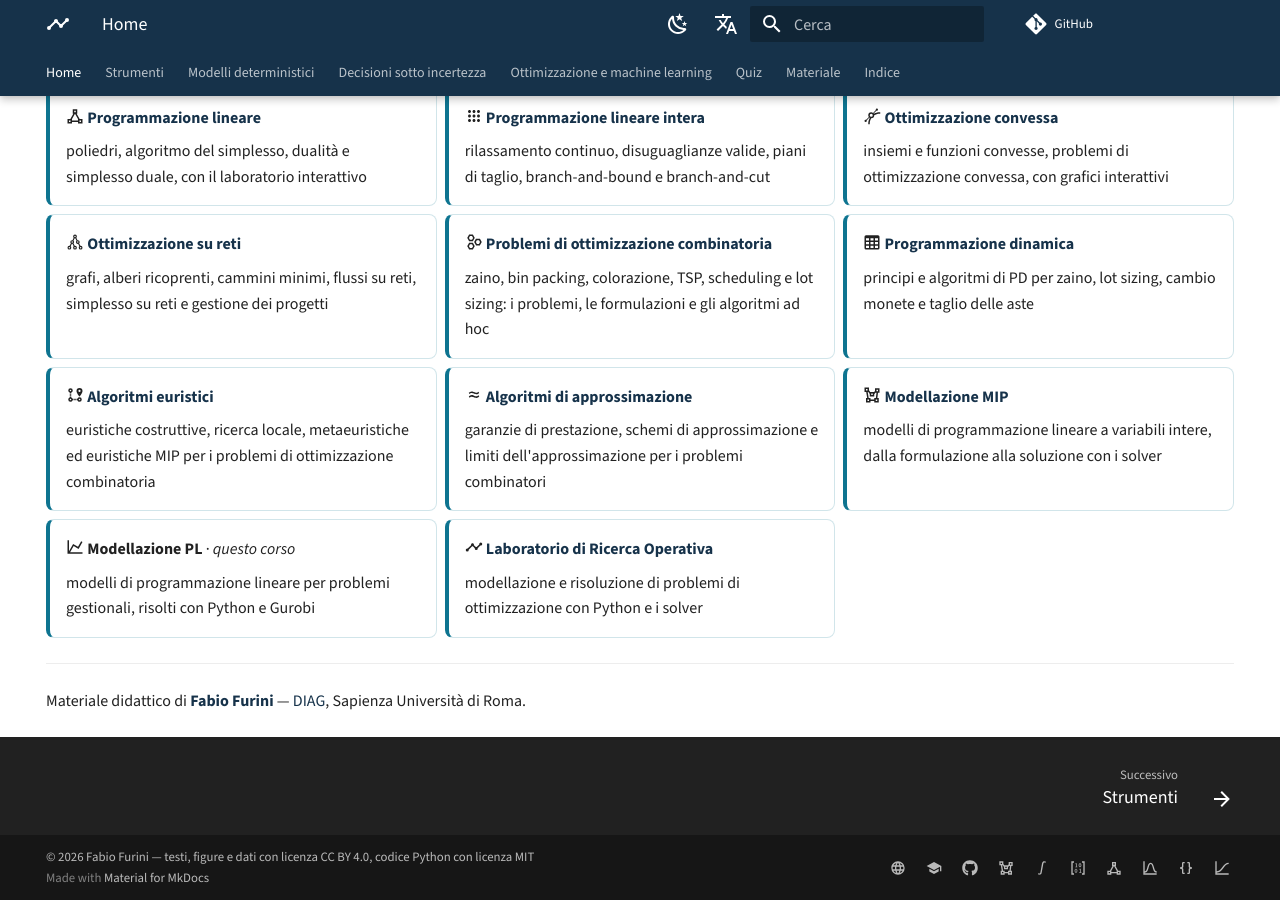
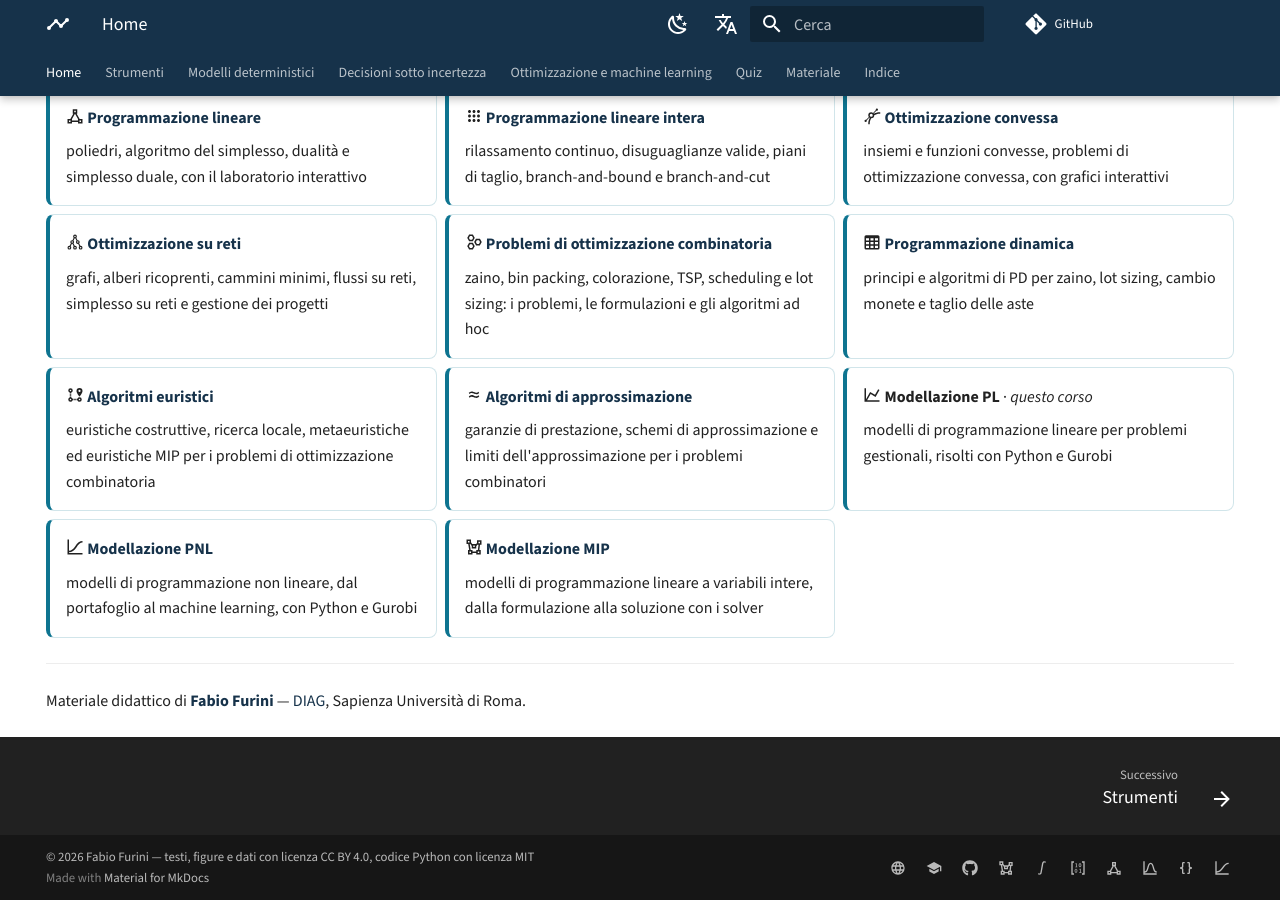
Before and after one commit to fabiofurini/modellazione-pl, an MkDocs documentation site: the page built from docs/index.md, in a window 1280 px wide and 900 px high, scrolled down 2510 px. Built offline with MkDocs 1.6.1 and Material for MkDocs 9.7.7, drawn with Linux system fonts in a browser that asks for light colours; comment, search, counter and statistics services are not loaded.

Commit message:
Home of the series
Co-Authored-By: Claude Opus 5.5 <noreply@anthropic.com>

```diff
--- a/docs/index.md
+++ b/docs/index.md
@@ -174,17 +174,17 @@ Tutti i corsi della collana hanno la stessa impostazione: dispense online e in P
 
     garanzie di prestazione, schemi di approssimazione e limiti dell'approssimazione per i problemi combinatori
 
--   :material-vector-polygon: **[Modellazione MIP](https://fabiofurini.github.io/modellazione-mip/)**
-
-    modelli di programmazione lineare a variabili intere, dalla formulazione alla soluzione con i solver
-
 -   :material-chart-line: **Modellazione PL** · *questo corso*
 
     modelli di programmazione lineare per problemi gestionali, risolti con Python e Gurobi
 
--   :material-chart-timeline-variant: **[Laboratorio di Ricerca Operativa](https://fabiofurini.github.io/laboratorio-ricerca-operativa/)**
+-   :material-chart-bell-curve-cumulative: **[Modellazione PNL](https://fabiofurini.github.io/modellazione-pnl/)**
 
-    modellazione e risoluzione di problemi di ottimizzazione con Python e i solver
+    modelli di programmazione non lineare, dal portafoglio al machine learning, con Python e Gurobi
+
+-   :material-vector-polygon: **[Modellazione MIP](https://fabiofurini.github.io/modellazione-mip/)**
+
+    modelli di programmazione lineare a variabili intere, dalla formulazione alla soluzione con i solver
 
 </div>
 <!-- /collana -->
```
